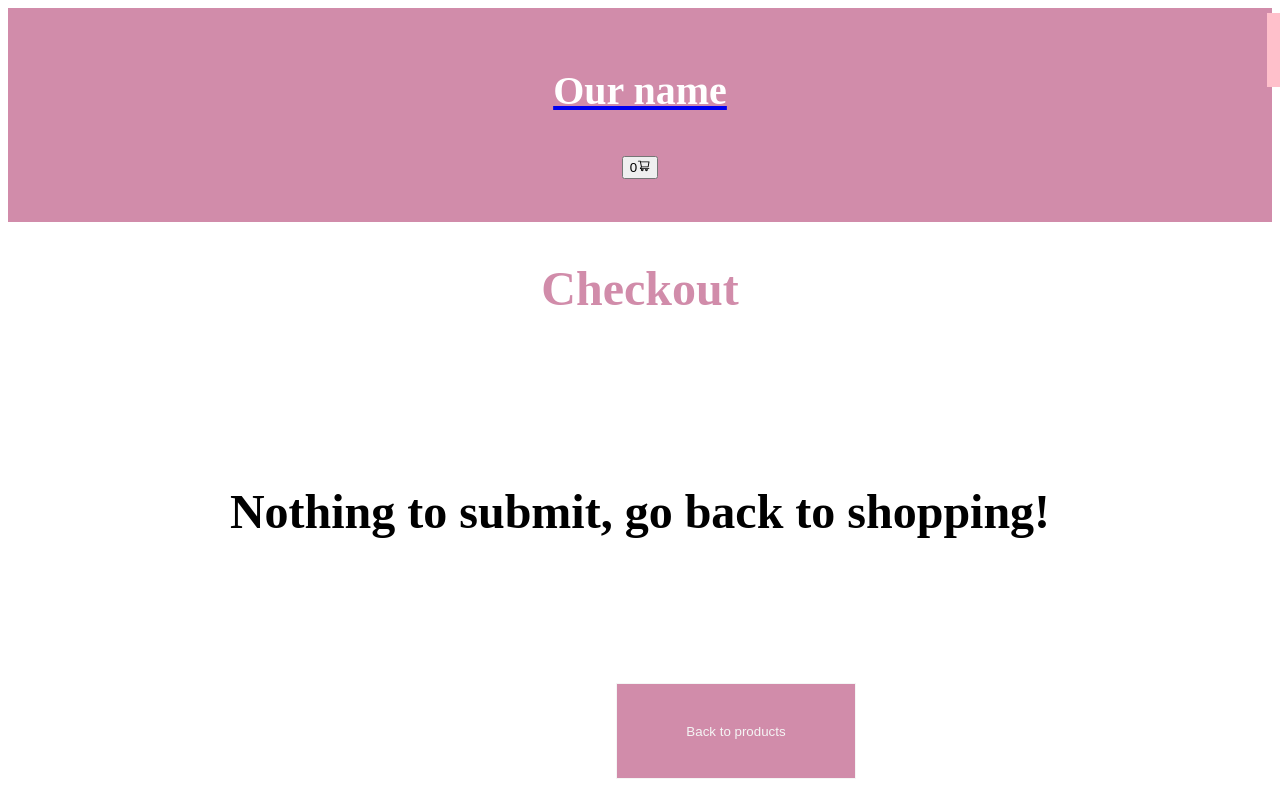
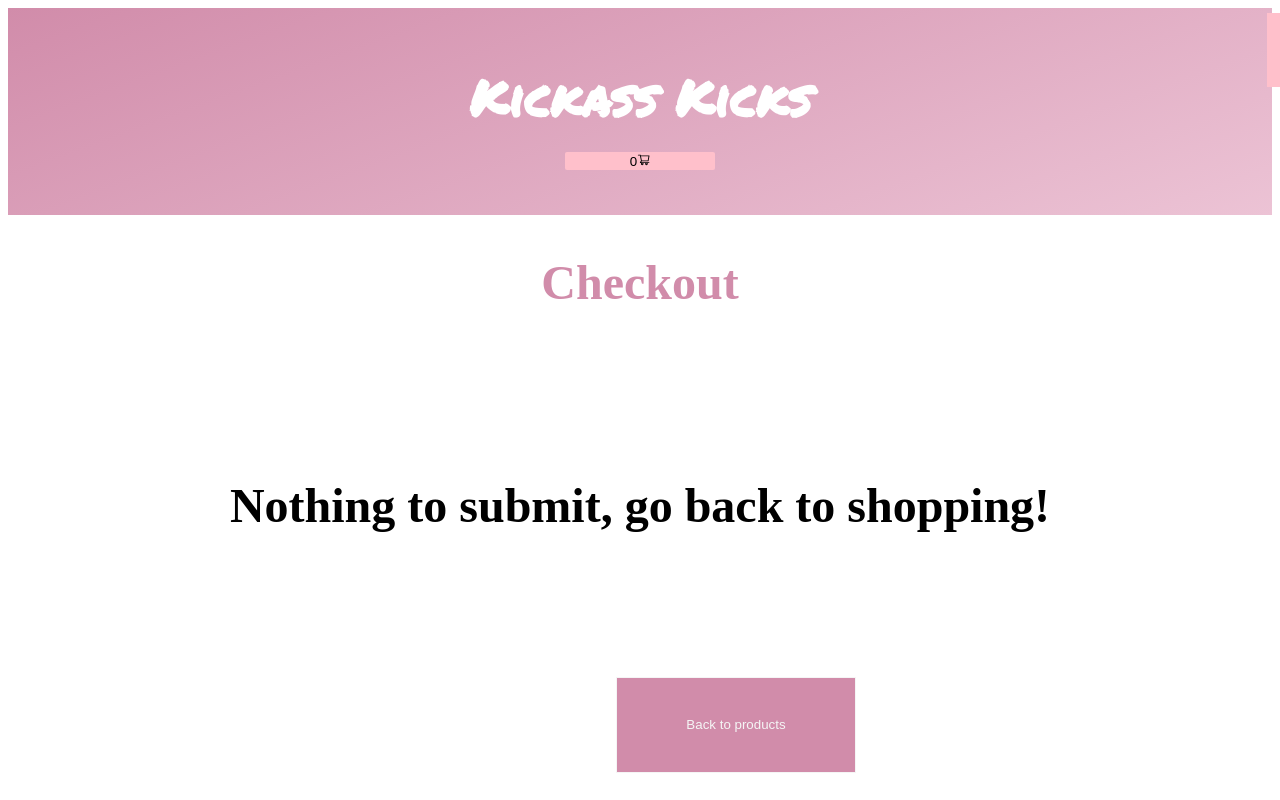
Before and after one commit to jofbrvega/Inl-mning-React, a React (Create React App) app: page /checkout in a window 1280 px wide. Shown: the top 800 px of the page. Built offline with nearby package versions, Linux system fonts and the light colour scheme.

Commit message:
Productpage css added

```diff
--- a/package.json
+++ b/package.json
@@ -23,7 +23,7 @@
     "web-vitals": "^1.1.1"
   },"scripts": {
 
-    "start": "react-scripts --openssl-legacy-provider start",
+    "start": "react-scripts start",
     "build": "react-scripts build",
     "test": "react-scripts test",
     "eject": "react-scripts eject"
--- a/public/index.html
+++ b/public/index.html
@@ -4,7 +4,9 @@
     <meta charset="utf-8" />
     <meta name="viewport" content="width=device-width, initial-scale=1" />
     <meta name="theme-color" content="#000000" />
-
+    <style>
+      @import url('https://fonts.googleapis.com/css2?family=Permanent+Marker&display=swap');
+    </style>
     <link rel="preconnect" href="https://fonts.gstatic.com" />
     <link
       href="https://fonts.googleapis.com/css2?family=EB+Garamond&family=Lato&display=swap"
--- a/src/Pages/Productpage.js
+++ b/src/Pages/Productpage.js
@@ -25,22 +25,25 @@ function Productpage({ addProducts}) {
   }
 
   return (
-    <div>
+    <div className='product-pagecontainer'>
       <h1 className='products-title'>Our Products</h1>
       <div className='product-container'>
 
         {upload.map((upload) => (
-          <div key={upload.id} >
+          <div className='items' key={upload.id} >
             <div className='product-box'>
-
               <div className='product-description'>
                 <Link to={`/product/${upload.id}`}>
                   {" "}
                   <img className='product-image' src={upload.url} alt={upload.title}></img>
                   </Link>
+                  <div className='description-box'>
                 <span className='price'>{upload.price + ' SEK'}</span>
                 <span className='description'>{upload.description}</span>
+                <div className='button-div'>
                 <button className='btn-add' onClick={() => { handleAddBtn(upload) }}> Add To Cart </button>
+              </div>
+              </div>
               </div>
             </div>
           </div>
--- a/src/Styling/cart.css
+++ b/src/Styling/cart.css
@@ -4,11 +4,6 @@
     gap: 1em;
     justify-content: center;
 }
-
-.logo {
-   color:white;
-}
-
 
 .cartprice{
    font-weight: 200;
@@ -19,3 +14,15 @@
     height: 30px;
     width: 30px;
 }
+
+.cart-header {
+ background-color: pink;
+ border-radius: 2px;
+ outline: none;
+ border: none;
+ width: 150px;
+}
+
+.cart-header:hover
+{background-color: rgb(238, 232, 233)
+}
--- a/src/Styling/footer.css
+++ b/src/Styling/footer.css
@@ -6,7 +6,7 @@
     text-align: center;
     padding: 2rem;
     background-color: #D18CAA;
-    color:#D1CCB0;
+    color:#ebd771;
     }
 
     .Footercopy{
--- a/src/Styling/header.css
+++ b/src/Styling/header.css
@@ -5,8 +5,24 @@
     line-height: 3rem;
     text-align: center;
     padding: 2rem;
-    background-color: #D18CAA;
-    color:#D1CCB0;
+    background-color: #d18caa;
+    background-image: linear-gradient(160deg, #d18caa 0%, #ecc3d5 100%);
+    color:#ebd771;
     text-decoration: none;
+    justify-content: center;
+
 
 }
+
+.logo {
+   color:white;
+   text-decoration: none;
+   font-size: 50px;
+   font-family: 'Permanent Marker', cursive;
+}
+
+.header-cart{
+    margin-top: -20px;
+    margin-left: 0;
+
+}
--- a/src/Styling/products.css
+++ b/src/Styling/products.css
@@ -1,17 +1,77 @@
+.product-pagecontainer{
+  background-color: #d18caa;
+background-image: linear-gradient(160deg, #d18caa 0%, #ecc3d5 100%);
+margin-top: -4%;
+}
+
+.products-title{
+  text-align: center;
+  font-family: 'Permanent Marker', cursive;
+  font-size: 24px;
+  color: white;
+  background-color: #d18caa;
+  background-image: linear-gradient(160deg, #d18caa 0%, #ecc3d5 100%);
+}
+
 .product-container{
 text-align: center;
 display: flex;
+gap: 5em;
+grid-template-columns: 1fr 1fr;
+background-color: #d18caa;
+background-image: linear-gradient(160deg, #d18caa 0%, #ecc3d5 100%);
 flex-direction: row;
 flex-wrap: wrap;
+align-items: center;
 justify-content: center;
+}
+
+.product-box{
+  box-shadow: 0 0 3px rgba(0, 0, 0, 0.1);
+  height: 20em;
+  width: 15em;
+  padding: 30px;
+  box-shadow: 2px;
+  background-color: #d18caa;
+  border-radius: 5px;
+  margin-bottom: 1em;
+}
+
+.description-box{
+  background-color: #d18caa;
+  display:flex;
+  flex-direction: column;
+  gap: 1em;
+  max-height: 6em;
+}
+
+.product-description{
+line-height: 1.5;
+font-size: 0.7em;
+background: #fafafa;
+max-height: 100%;
+margin-top: 2em;
+}
+
+.product-description > span {
+  display:table;
+  margin: 0 auto;
+}
+
+.product-image{
+  width: 100%;
+  height: 11em;
+}
+
+.description-box{
+ height: 25em;
+}
+
+.price {
+  font-size: 24px;
 
 }
 
-.products-title{
-text-align: center;
-padding: 2rem;
-color: #D18CAA;
+.button-div{
+  margin-top: 4em;
 }
-.product-description{
-
-}
--- a/src/Styling/welcome.css
+++ b/src/Styling/welcome.css
@@ -14,5 +14,5 @@ color:#D18CAA;
 .welcome-link{
 font-size:2rem;
 text-decoration: none;
-color:#D18CAA;
+color:#ebd771;
 }
--- a/src/components/Cart.js
+++ b/src/components/Cart.js
@@ -11,7 +11,6 @@ import '../Styling/cart.css'
 
 function Cart({items, setOpen, open, sum})
 {
-  const [closecart, setClosecart] = useState(false);
   return (
 
     <Style
@@ -27,7 +26,7 @@ function Cart({items, setOpen, open, sum})
       </div>
     ))}
 
-    <div>Order summary {sum}</div>
+    <div className='sum'>Order summary {sum}</div>
     <Link to='/checkout'>Go to checkout</Link>
     </Style>
 
--- a/src/components/Header.js
+++ b/src/components/Header.js
@@ -6,19 +6,18 @@ import Cart from './Cart';
 import {Link} from 'react-router-dom'
 import '../Styling/header.css'
 
-function Header({ open, setOpen, items, setItems, countCartItem, sum, checkout }) { //item
-  const [opencart, setOpenCart] = useState(false);
+function Header({ open, setOpen, items, setItems, countCartItem, sum }) {
 
   return (
     <div>
       <header className='header'>
         <div className='header-name'>
-          <Link to="/productpage"><h1 className='logo'>Our name</h1></Link>
+          <Link to="/productpage" style={{ textDecoration: 'none' }}><h1  className='logo'>Kickass Kicks</h1></Link>
         </div>
         <div className='cart-container'>
           <div className='header-cart'>
 
-            <button onClick={() => {setOpen(true)}}>
+            <button className='cart-header' onClick={() => {setOpen(true)}}>
             <Cart
                 items={items}
                 setItems={setItems}
--- a/src/components/Welcome.js
+++ b/src/components/Welcome.js
@@ -7,7 +7,7 @@ function Welcome() {
   return (
     <div className='welcome-container'>
       <h1 className='welcome-title'>Welcome!</h1>
-      <a className='welcome-link' href='/productpage'>Get to the shoes</a>
+      <a className='welcome-link' href='/productpage'>Click here to shop</a>
     </div>
   )
 }
--- a/src/index.css
+++ b/src/index.css
@@ -1,39 +1,39 @@
-.productContainer{
-      display: grid;
-      grid-template-columns: 1fr 1fr;
-      border: solid pink;
-}
+/* .productContainer{ */
+      /* display: grid; */
+      /* grid-template-columns: 1fr 1fr; */
+      /* border: solid pink;  */
+/* } */
 
-.product-box{
-      box-shadow: 0 0 3px rgba(0, 0, 0, 0.1);
-      height: 25em;
-      width: 15em;
-      padding: 30px;
-}
+/* .product-box{ */
+      /* box-shadow: 0 0 3px rgba(0, 0, 0, 0.1);  */
+      /* height: 25em; */
+      /* width: 15em; */
+      /* padding: 30px; */
+/* } */
+ /*  */
+/* .product-image{ */
+     /* width: 100%; */
+     /* max-height: 10rem; */
+/* } */
+ /*  */
+/* .product-description{ */
+      /* line-height: 1.5; */
+      /* font-size: 0.7em; */
+      /* padding: 15px;    */
+      /* background: #fafafa; */
+/*        */
+/* } */
 
-.product-image{
-     width: 100%;
-     max-height: 10rem;
-}
+/* .product-description > span { */
+     /* display:table; */
+      /* margin: 0 auto; */
+/* } */
 
-.product-description{
-      line-height: 1.5;
-      font-size: 0.7em;
-      padding: 15px;
-      background: #fafafa;
-
-}
-
-.product-description > span {
-     display:table;
-      margin: 0 auto;
-}
-
-.title{
-      font-weight: bold;
-      font-size: large;
-
-}
+/* .title{ */
+      /* font-weight: bold; */
+      /* font-size: large; */
+/*        */
+/* } */
 
 
 /* Här är för headern */
```
